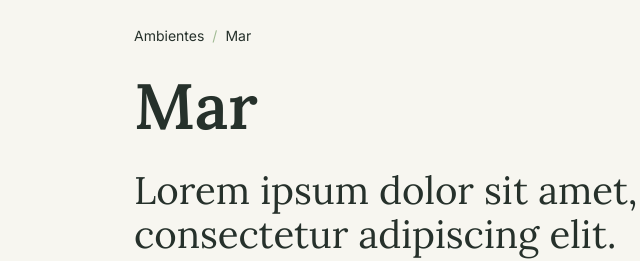
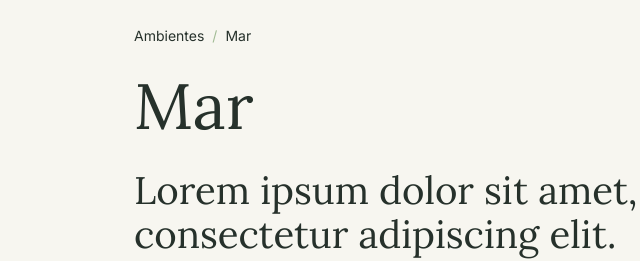
Before and after one commit to Mizingales/naturaleza-de-reta, a plain HTML site: page ambiente-mar.html in a window 1280 px wide. Shown: the part 135-396 px from the top of the page, 162-802 px from the left. Drawn offline with Linux system fonts and the light colour scheme.

Commit message:
ajuste de font-weight en títulos de artículos

```diff
--- a/styles.css
+++ b/styles.css
@@ -263,7 +263,7 @@ a:focus-visible { outline: 3px solid var(--color-action); outline-offset: 4px; }
 .environment-detail__breadcrumb { margin-bottom: 0; font-family: var(--font-body); font-size: var(--font-size-small); }
 .environment-detail__breadcrumb ol { display: flex; flex-wrap: wrap; gap: var(--spacing-xs); margin: 0; padding: 0; list-style: none; }
 .environment-detail__breadcrumb li + li::before { margin-right: var(--spacing-xs); color: var(--color-secondary); content: "/"; }
-.environment-article__title { font-size: clamp(var(--font-size-detail-title-min), 5vw, var(--font-size-display)); font-weight: 700; }
+.environment-article__title { font-size: clamp(var(--font-size-h2), 5vw, var(--font-size-display)); }
 .environment-article__subtitle { font-size: clamp(var(--font-size-h4), 3vw, var(--font-size-h2)); font-weight: 400; }
 .environment-article__lead, .environment-article__body { font-family: var(--font-body); font-size: var(--font-size-body); font-weight: 400; line-height: 1.65; }
 .environment-article__hero-media { display: grid; gap: var(--spacing-xs); }
```
